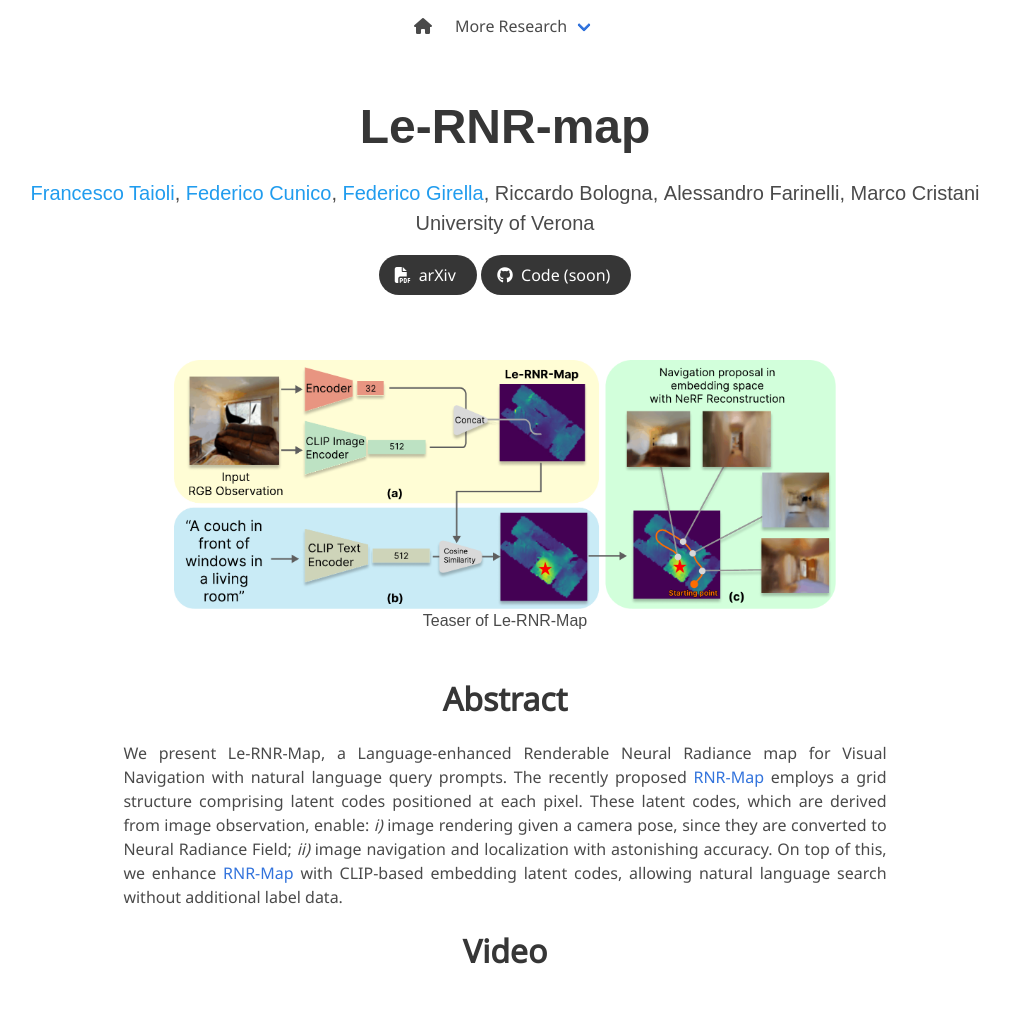
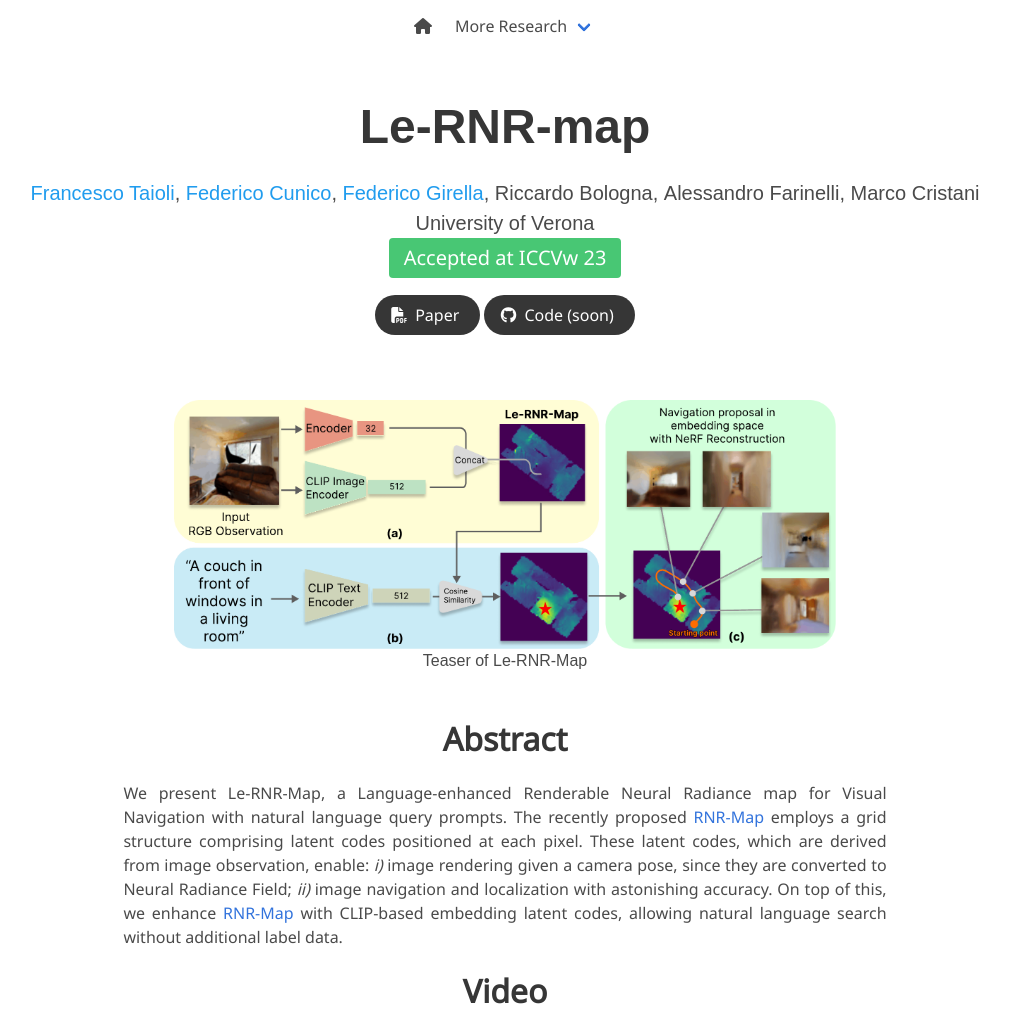
Before and after one commit to intelligolabs/Le-RNR-Map, a plain HTML site: page index.html in a window 1280 px wide. Shown: the top 1012 px of the page, without its empty margins (135-1145 px from the left). Drawn offline with nearby package versions, Linux system fonts and the light colour scheme; grey boxes are pictures that could not be loaded; some icons are missing; a web font is replaced by a local one.

Commit message:
update link paper and conference

```diff
--- a/index.html
+++ b/index.html
@@ -91,19 +91,23 @@
           </div>
 
           <div class="is-size-5 publication-authors">
-            <span class="author-block"> University of Verona</span>
+            <span class="author-block">University of Verona</span>
           </div>
+
+            <span class="tag is-success is-primary is-large">Accepted at ICCVw 23</span>
+
+
 
           <div class="column has-text-centered">
             <div class="publication-links">
               <!-- PDF Link. -->
               <span class="link-block">
-                <a href="https://arxiv.org/abs/2308.08854"
+                <a href="https://openaccess.thecvf.com/content/ICCV2023W/VLAR/html/Taioli_Language-Enhanced_RNR-Map_Querying_Renderable_Neural_Radiance_Field_Maps_with_Natural_ICCVW_2023_paper.html"
                    class="external-link button is-normal is-rounded is-dark">
                   <span class="icon">
                       <i class="fas fa-file-pdf"></i>
                   </span>
-                  <span>arXiv</span>
+                  <span>Paper</span>
                 </a>
               </span>
 
```
